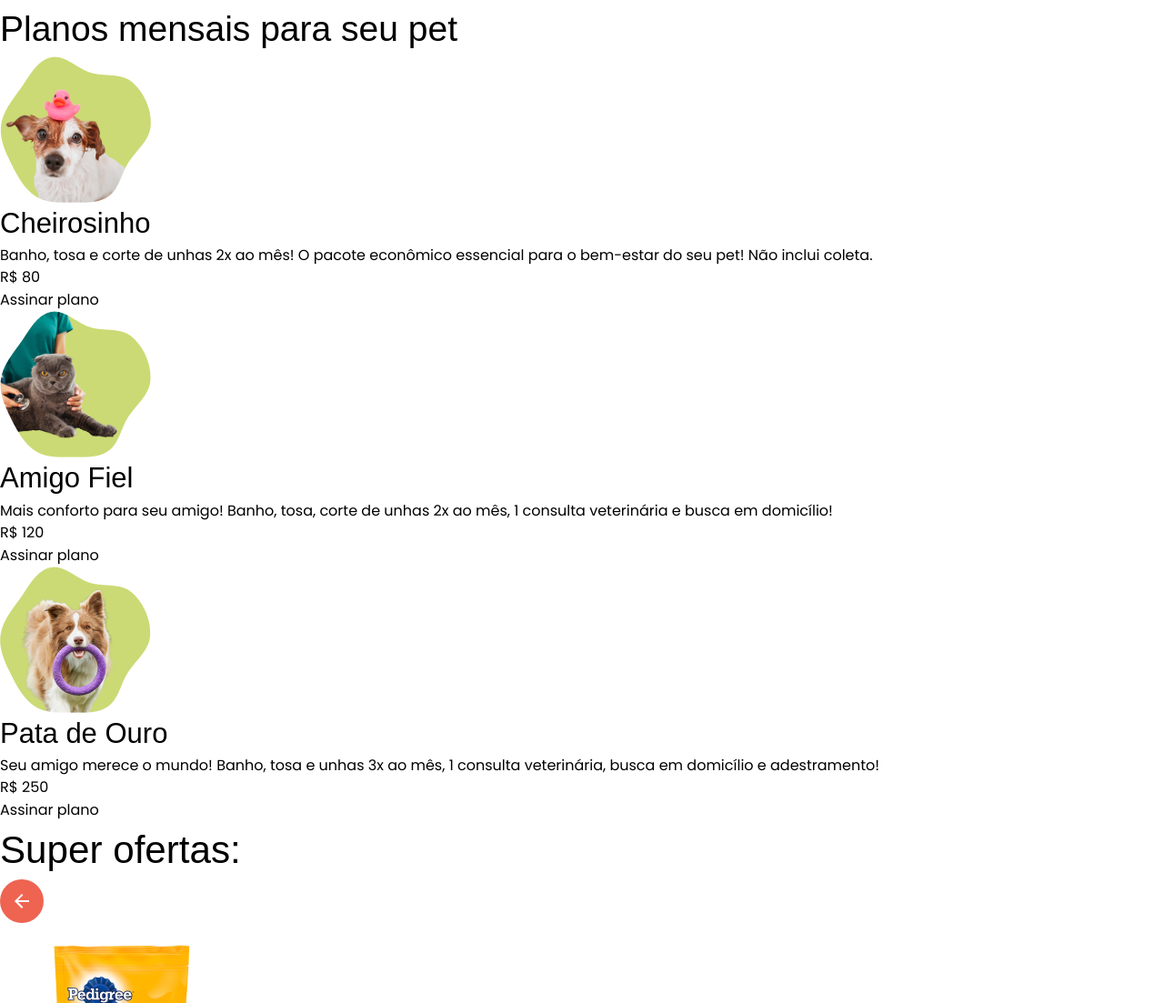
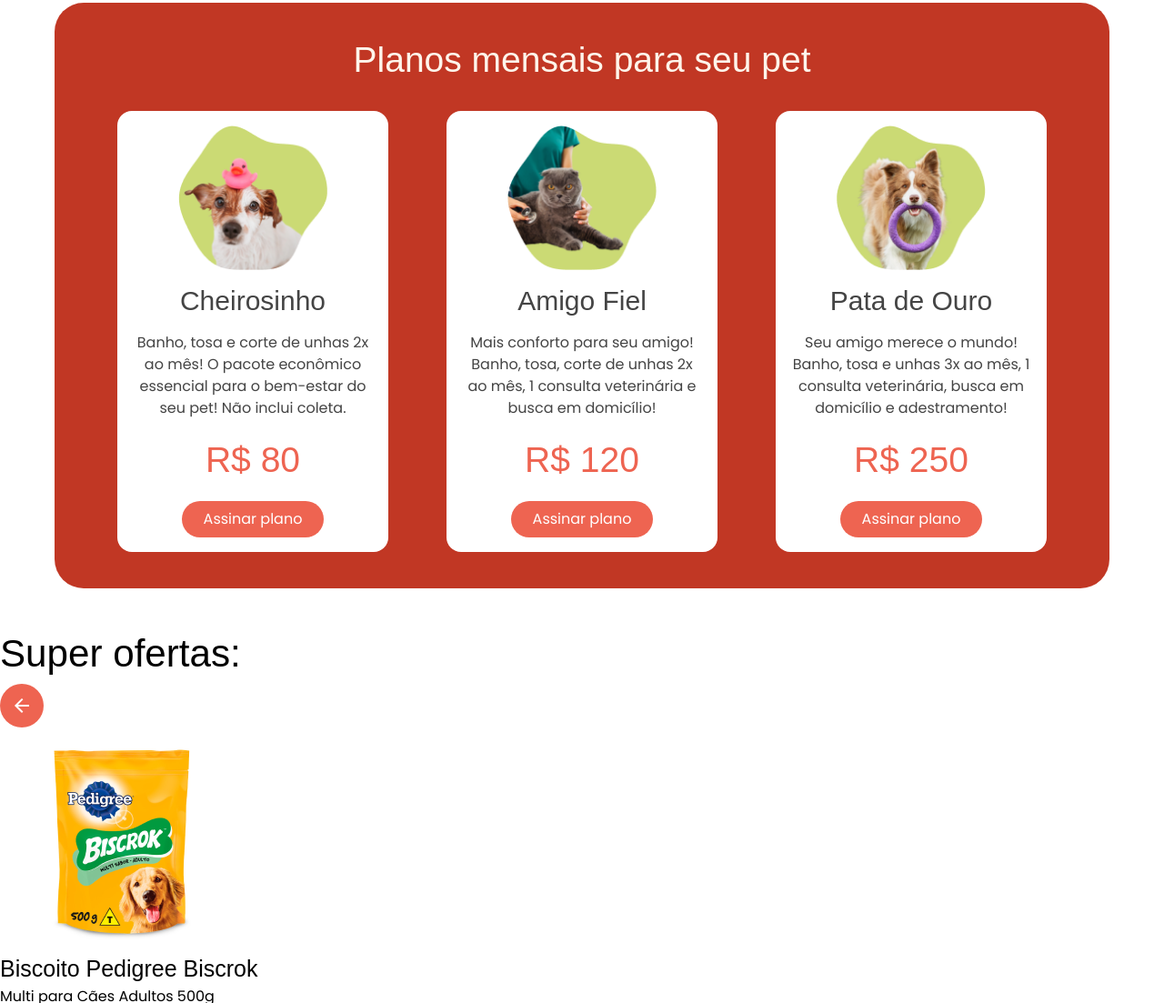
Before and after one commit to michaelprocha/petpark, a website: page index.html in a window 1280 px wide. Shown: the part 1273-2376 px from the top of the page at 91% size. Drawn offline with Linux system fonts and the light colour scheme; a web font is replaced by a local one.

Commit message:
finalize plans section

```diff
--- a/index.html
+++ b/index.html
@@ -62,8 +62,8 @@
 					<img class="max-w-150 w-79.5 md:w-151" src="./images/image-hero.png" aria-hidden="true" />
 				</div>
 			</section>
-			<section>
-				<div>
+			<section class="pb-10">
+				<div class="flex flex-col items-center mp-4 md:px-15">
 					<div class="py-10 flex flex-col items-center xl:py-20">
 						<h2 class="text-clear-primary text-3xl pb-8 xl:pb-20 md:text-title-h2">Nossos serviços</h2>
 						<ul class="flex flex-col gap-2 md:flex-row md:flex-wrap md:justify-center md:gap-4">
@@ -94,38 +94,44 @@
 							</li>
 						</ul>
 					</div>
-					<div>
-						<h3>Planos mensais para seu pet</h3>
-						<div>
-							<div>
-								<img src="./images/cheirosinho.png" aria-hidden="true" />
-								<h4>Cheirosinho</h4>
-								<p>
+					<div class="bg-primary rounded-4xl w-full xl:max-w-300">
+						<h3 class="text-clear-secondary text-3xl text-center px-6 pt-10 pb-8 md:text-title-h3">Planos mensais para seu pet</h3>
+						<div  class="flex flex-col gap-8 items-center pb-10 xl:flex-row xl:justify-center">
+							<div  class="mx-4 bg-white rounded-2xl max-w-74.5">
+								<div class="flex flex-col gap-4 items-center px-4 py-4">
+									<img class="max-w-41" src="./images/cheirosinho.png" aria-hidden="true" />
+									<h4 class="text-3xl text-neutral-black">Cheirosinho</h4>
+									<p class="text-base text-neutral-black text-center">
 										Banho, tosa e corte de unhas 2x ao mês! O pacote econômico essencial para o bem-estar do seu pet! Não inclui
 										coleta.
 									</p>
-								<p>R$ 80</p>
-								<a href="">Assinar plano</a>
+									<p class="text-title-h3 text-clear-primary font-sigmar">R$ 80</p>
+									<a class="px-6 py-2 bg-clear-primary text-neutral-white rounded-4xl" href="#">Assinar plano</a>
 								</div>
-							<div>
-								<img src="./images/amigo-fiel.png" aria-hidden="true" />
-								<h4>Amigo Fiel</h4>
-								<p>
+							</div>
+							<div class="mx-4 bg-white rounded-2xl max-w-74.5">
+								<div class="flex flex-col gap-4 items-center px-4 py-4">
+									<img class="max-w-41" src="./images/amigo-fiel.png" aria-hidden="true" />
+									<h4 class="text-3xl text-neutral-black">Amigo Fiel</h4>
+									<p class="text-base text-neutral-black text-center">
 										Mais conforto para seu amigo! Banho, tosa, corte de unhas 2x ao mês, 1 consulta veterinária e busca em
 										domicílio!
 									</p>
-								<p>R$ 120</p>
-								<a href="">Assinar plano</a>
+									<p class="text-title-h3 text-clear-primary font-sigmar">R$ 120</p>
+									<a class="px-6 py-2 bg-clear-primary text-neutral-white rounded-4xl" href="">Assinar plano</a>
 								</div>
-							<div>
-								<img src="./images/Imagem-pata-ouro.png" aria-hidden="true" />
-								<h4>Pata de Ouro</h4>
-								<p>
+							</div>
+							<div class="mx-4 bg-white rounded-2xl max-w-74.5">
+								<div class="flex flex-col gap-4 items-center px-4 py-4">
+									<img class="max-w-41" src="./images/Imagem-pata-ouro.png" aria-hidden="true" />
+									<h4 class="text-3xl text-neutral-black">Pata de Ouro</h4>
+									<p class="text-base text-neutral-black text-center">
 										Seu amigo merece o mundo! Banho, tosa e unhas 3x ao mês, 1 consulta veterinária, busca em domicílio e
 										adestramento!
 									</p>
-								<p>R$ 250</p>
-								<a href="#">Assinar plano</a>
+									<p class="text-title-h3 text-clear-primary font-sigmar">R$ 250</p>
+									<a class="px-6 py-2 bg-clear-primary text-neutral-white rounded-4xl" href="#">Assinar plano</a>
+								</div>
 							</div>
 						</div>
 					</div>
```
Also changed, not shown: css/style.css. Lines whose indentation alone changed are shown as unchanged.
